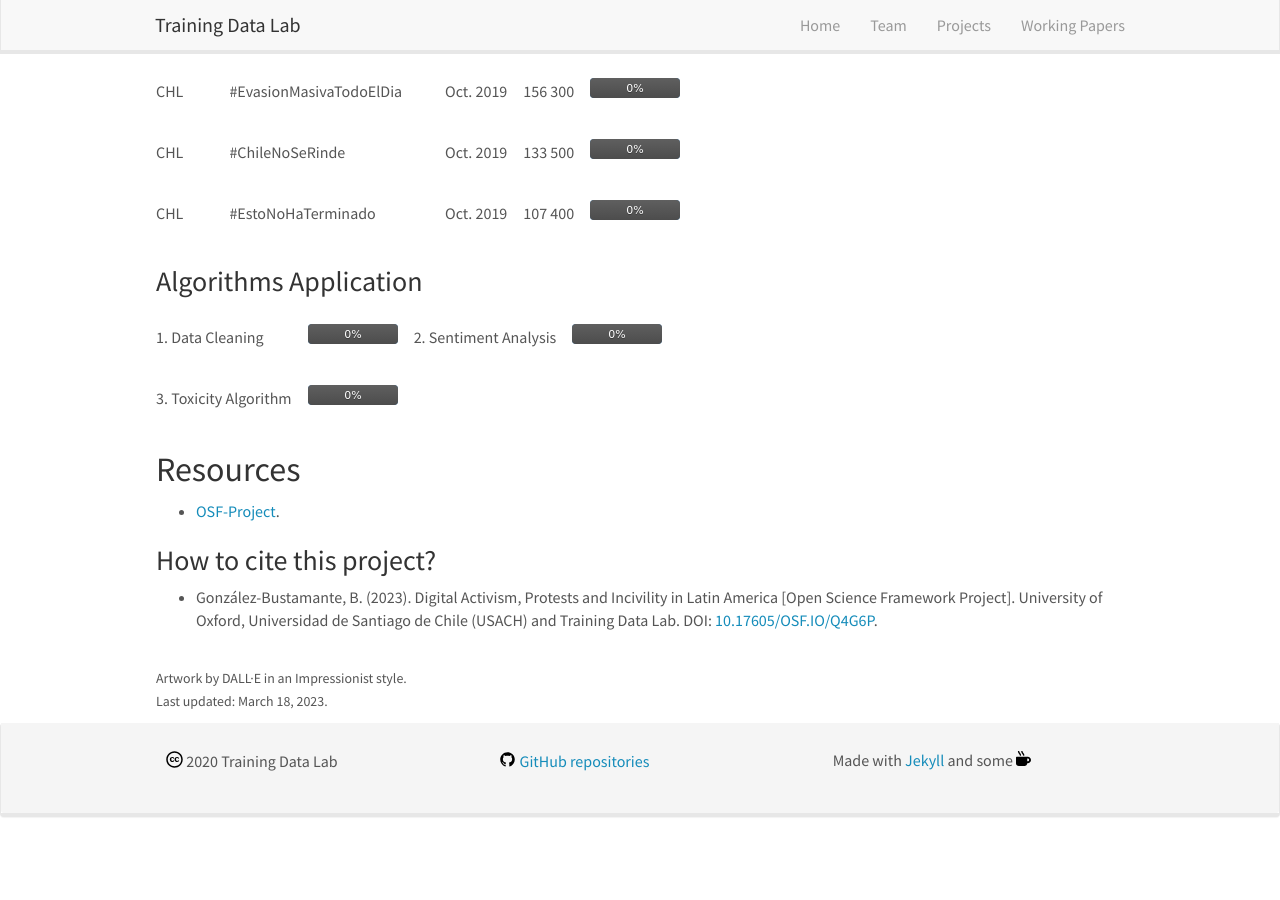
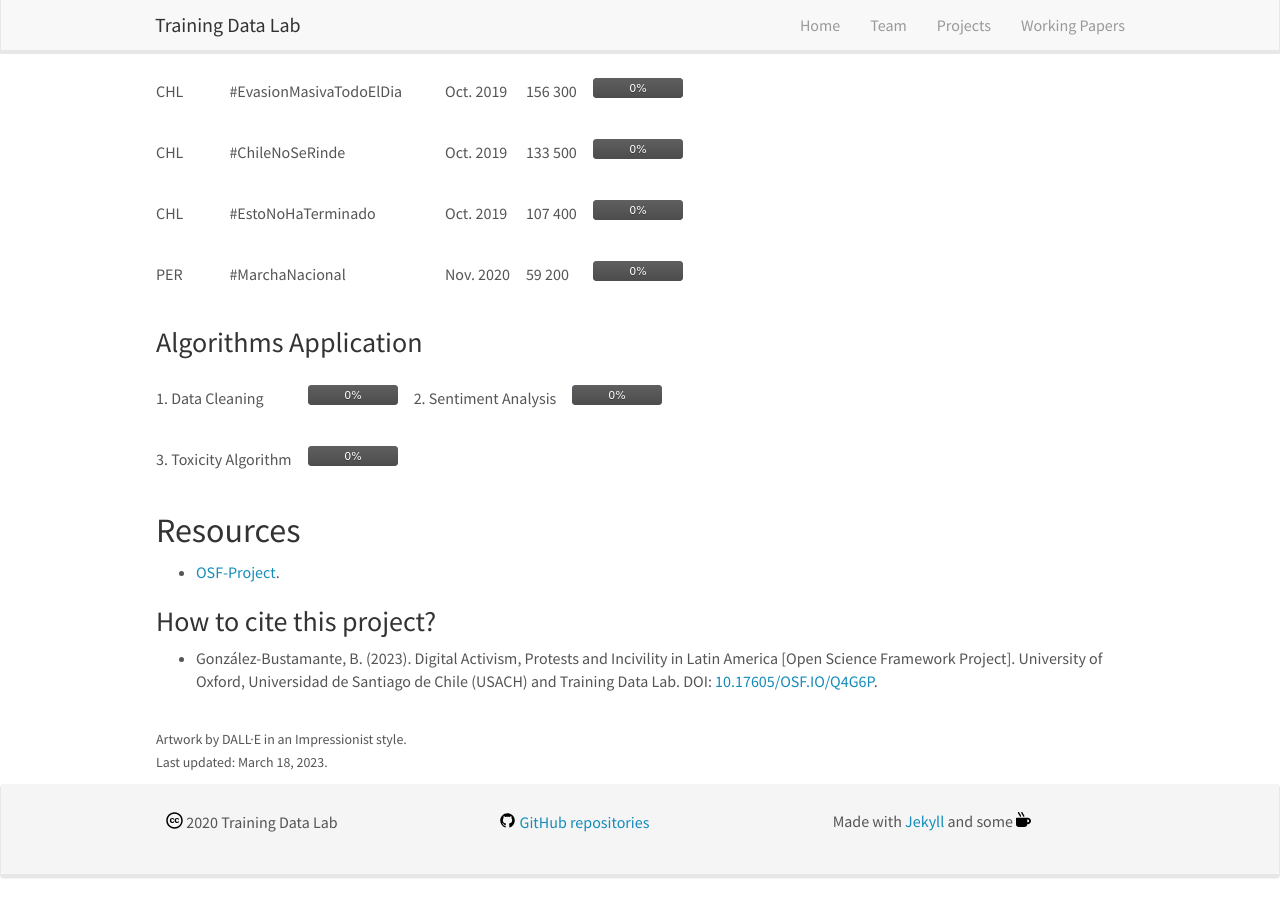
Before and after one commit to training-datalab/old-training-datalab.com, a Jekyll site: the page built from _pages/digital-activism-protests-and-incivility.md, in a window 1280 px wide and 900 px high, scrolled down 829 px. Built offline with Jekyll 4.4.1, drawn with Linux system fonts in a browser that asks for light colours; nearby versions of some CDN libraries; before the commit the page ends 1668 px from its top, so only the background shows below that.

Commit message:
Update digital-activism-protests-and-incivility.md

```diff
--- a/_pages/digital-activism-protests-and-incivility.md
+++ b/_pages/digital-activism-protests-and-incivility.md
@@ -34,6 +34,7 @@ permalink: /projects/digital-activism-protests-and-incivility
 | CHL | &nbsp;&nbsp;&nbsp;&nbsp;&nbsp; | #EvasionMasivaTodoElDia | &nbsp;&nbsp;&nbsp;&nbsp;&nbsp; | Oct. 2019 | &nbsp;&nbsp;&nbsp;&nbsp;&nbsp; | 156 300 | &nbsp;&nbsp;&nbsp;&nbsp;&nbsp; | ![0%]({{ site.url }}{{ site.baseurl }}/badges/progress_bar/0.svg) |
 | CHL | &nbsp;&nbsp;&nbsp;&nbsp;&nbsp; | #ChileNoSeRinde | &nbsp;&nbsp;&nbsp;&nbsp;&nbsp; | Oct. 2019 | &nbsp;&nbsp;&nbsp;&nbsp;&nbsp; | 133 500 | &nbsp;&nbsp;&nbsp;&nbsp;&nbsp; | ![0%]({{ site.url }}{{ site.baseurl }}/badges/progress_bar/0.svg) |
 | CHL | &nbsp;&nbsp;&nbsp;&nbsp;&nbsp; | #EstoNoHaTerminado | &nbsp;&nbsp;&nbsp;&nbsp;&nbsp; | Oct. 2019 | &nbsp;&nbsp;&nbsp;&nbsp;&nbsp; | 107 400 | &nbsp;&nbsp;&nbsp;&nbsp;&nbsp; | ![0%]({{ site.url }}{{ site.baseurl }}/badges/progress_bar/0.svg) |
+| PER | &nbsp;&nbsp;&nbsp;&nbsp;&nbsp; | #MarchaNacional | &nbsp;&nbsp;&nbsp;&nbsp;&nbsp; | Nov. 2020 | &nbsp;&nbsp;&nbsp;&nbsp;&nbsp; | 59 200 | &nbsp;&nbsp;&nbsp;&nbsp;&nbsp; | ![0%]({{ site.url }}{{ site.baseurl }}/badges/progress_bar/0.svg) |
 
 ### Algorithms Application
 
```
